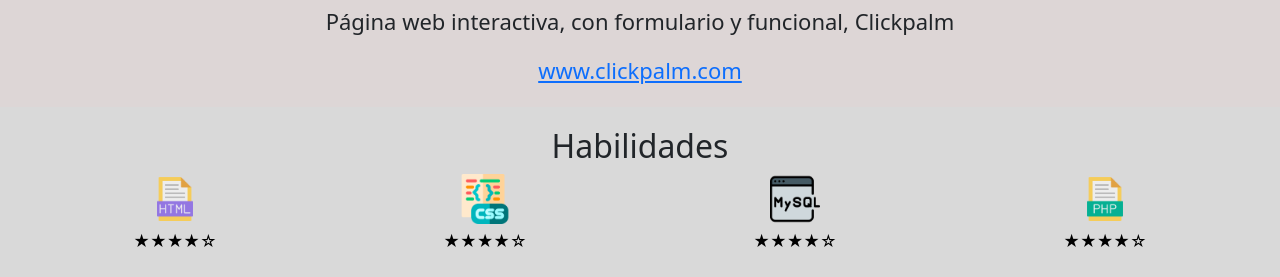
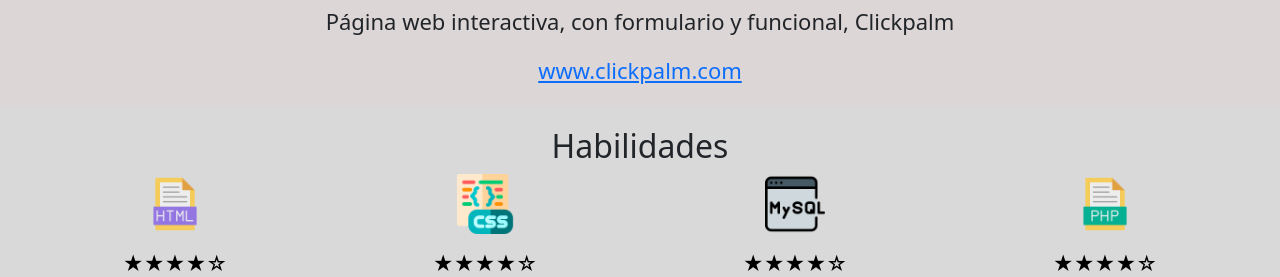
Before and after one commit to alexander933/Portafolio-corregido-Ingles, a plain HTML site: page index.html in a window 1280 px wide. Shown: the part 1243-1520 px from the top of the page. Drawn offline with nearby package versions, Linux system fonts and the light colour scheme.

Commit message:
sexto avance

```diff
--- a/styles.css
+++ b/styles.css
@@ -186,7 +186,7 @@ button,
 
 }
 .stars {
-    font-size: 16px;
+    font-size: 20px;
     color: black;
     margin-top: 5px;
 }
@@ -204,6 +204,11 @@ button,
     align-items: center;
     justify-content: center;
     padding: 15px;
+}
 
-
+.skill-item img {
+    width: 60px;
+    height: 60px;
+    object-fit: contain;
+    margin-bottom: 10px;
 }
```
